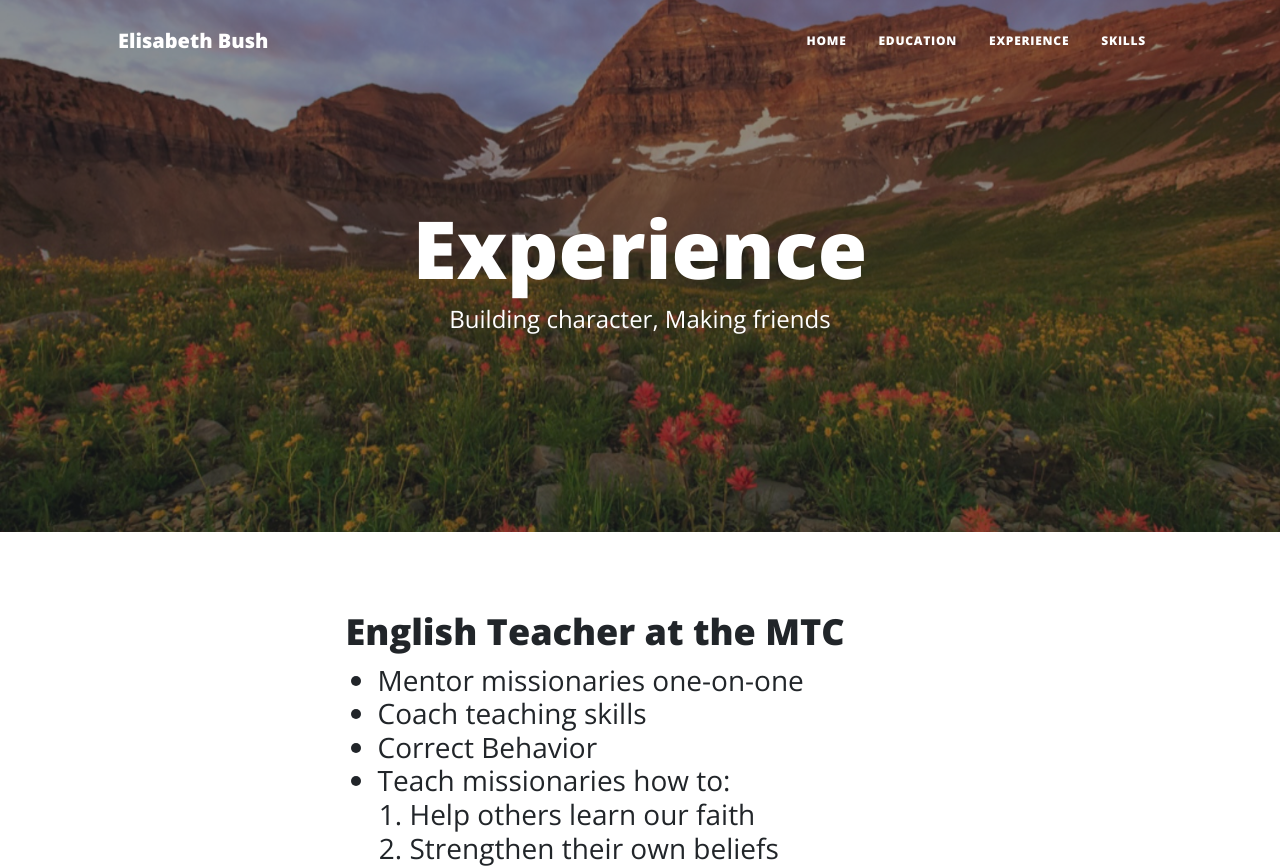
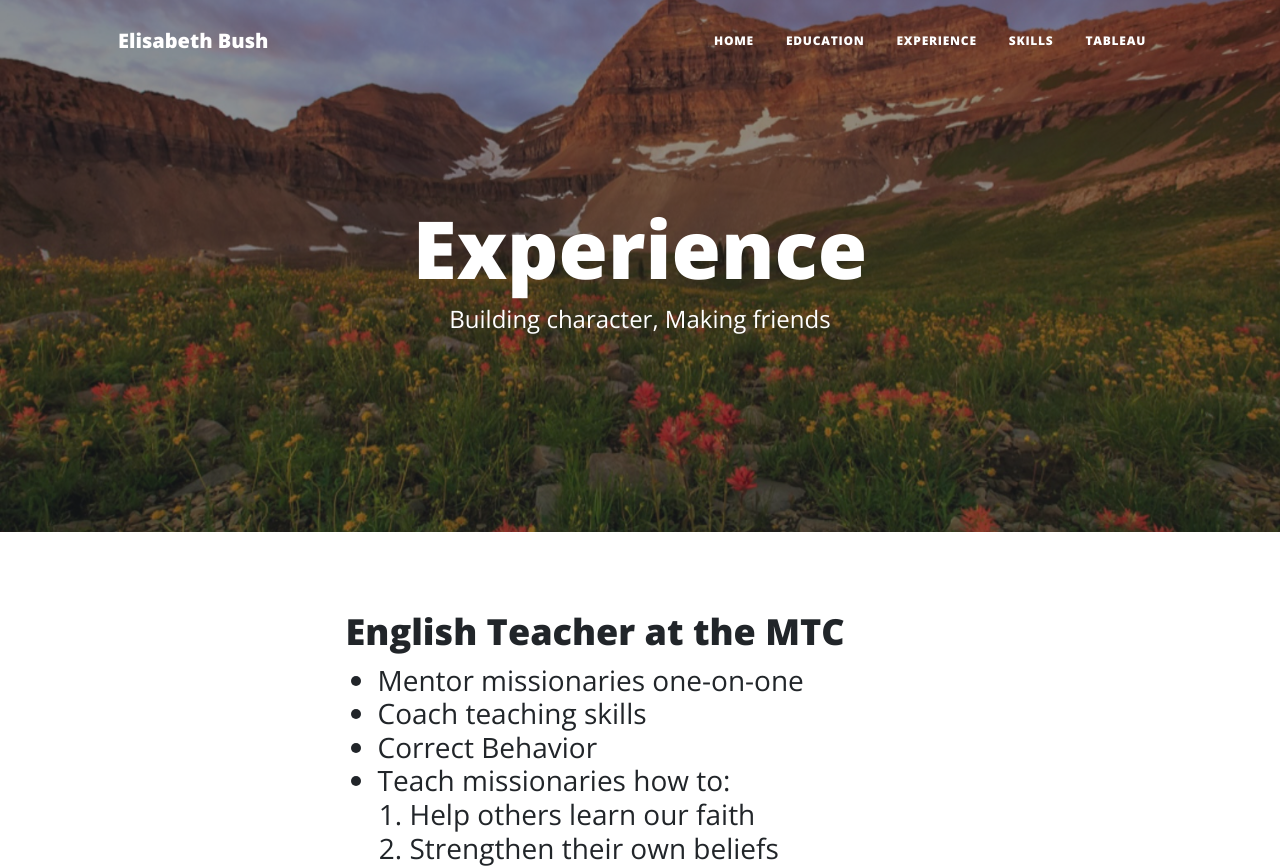
Before and after one commit to elisabethbush/IS201-Final, a plain HTML site: page Experience.html in a window 1280 px wide. Shown: the top 868 px of the page. Drawn offline with nearby package versions, Linux system fonts and the light colour scheme.

Commit message:
Add files via upload

```diff
--- a/Experience.html
+++ b/Experience.html
@@ -30,7 +30,7 @@
                         <li class="nav-item"><a class="nav-link px-lg-3 py-3 py-lg-4" href="Education.html">Education</a></li>
                         <li class="nav-item"><a class="nav-link px-lg-3 py-3 py-lg-4" href="Experience.html">Experience</a></li>
                         <li class="nav-item"><a class="nav-link px-lg-3 py-3 py-lg-4" href="Skills.html">Skills</a></li>
-                        <!-- <li class="nav-item"><a class="nav-link px-lg-3 py-3 py-lg-4" href="Tableau.html">Tableau</a></li> -->
+                        <li class="nav-item"><a class="nav-link px-lg-3 py-3 py-lg-4" href="Tableau.html">Tableau</a></li>
                     </ul>
                 </div>
             </div>
```
Also changed, not shown: Education.html (+1 -1 lines), Skills.html (+1 -1 lines), index.html (+1 -1 lines).
